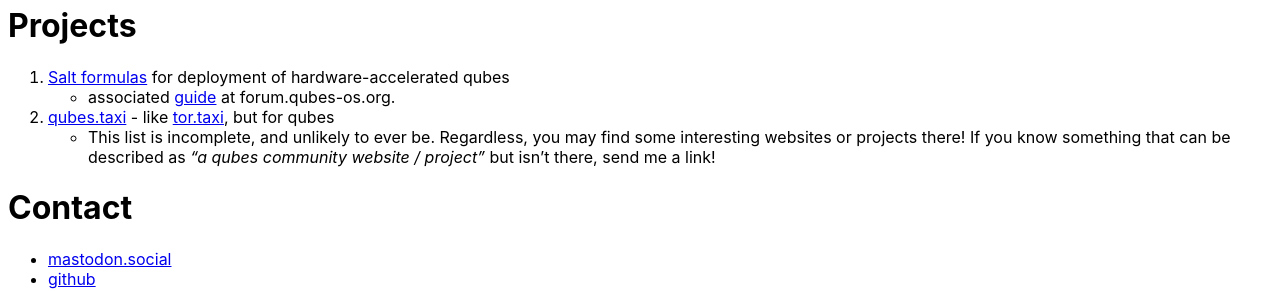
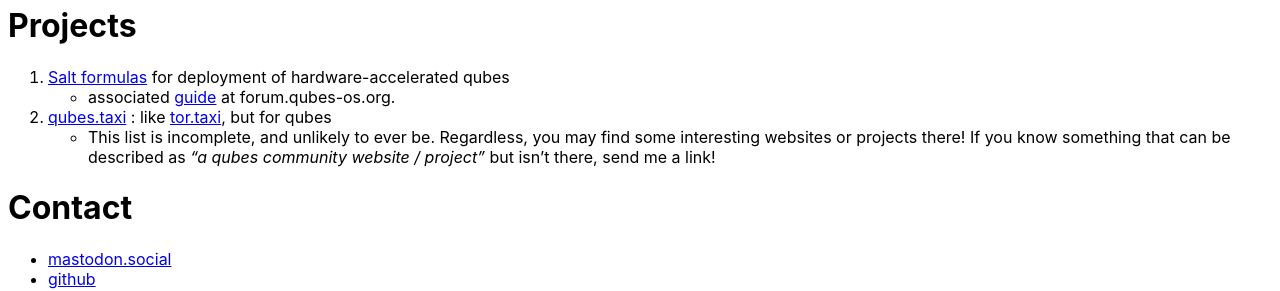
Before and after one commit to RandyTheOtter/RandyTheOtter.github.io, a Jekyll site: the page built from index.md, in a window 1280 px wide. Shown: the part 177-468 px from the top of the page. Built offline with Jekyll 4.4.1, drawn with Linux system fonts in a browser that asks for light colours.

Commit message:
Try to fix layout

```diff
--- a/index.md
+++ b/index.md
@@ -13,7 +13,7 @@ Hello! This is my website. I don't really have anything to say here yet.
 
 1. [Salt formulas](https://github.com/RandyTheOtter/nvidia-driver) for deployment of hardware-accelerated qubes
   - associated [guide](https://forum.qubes-os.org/t/salt-automating-nvidia-gpu-passthrough-fedora-41/30038) at forum.qubes-os.org.
-2. [qubes.taxi](https://otter2.codeberg.page/qubes.taxi/@pages/) - like [tor.taxi](https://tor.taxi), but for qubes
+2. [qubes.taxi](https://otter2.codeberg.page/qubes.taxi/@pages/) : like [tor.taxi](https://tor.taxi), but for qubes
   - This list is incomplete, and unlikely to ever be. Regardless, you may find some interesting websites or projects there! If you know something that can be described as *"a qubes community website / project"* but isn't there, send me a link!
 
 # Contact
```
